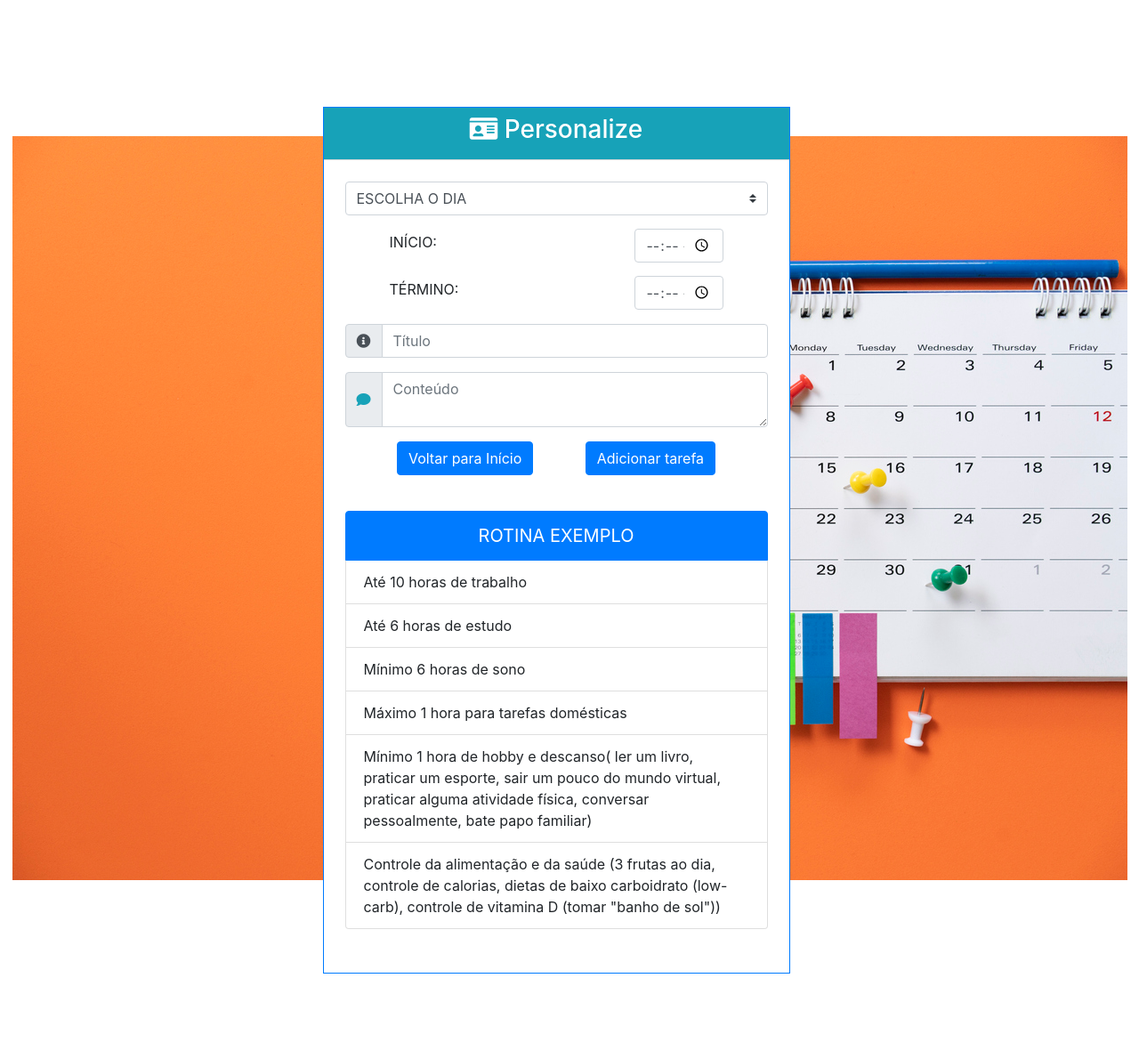
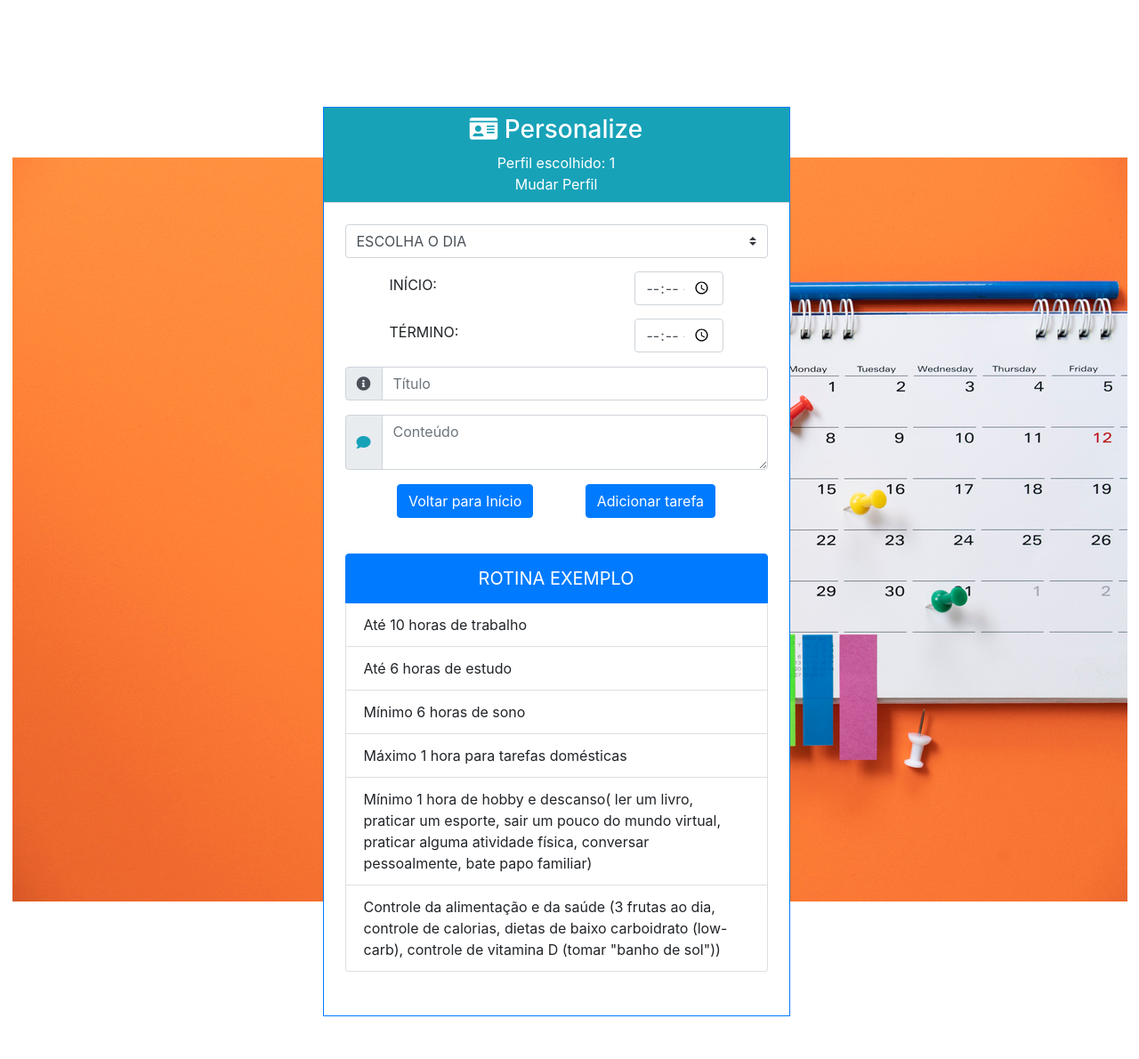
Before and after one commit to adapt-tiaw/adapt, a PHP site: page /rotina1.html in a window 1280 px wide. Shown: the whole page at 89% size. Before the commit the page ends 1094 px from the top, so only its background shows below. Run offline with PHP 8.4, Linux system fonts and the light colour scheme; some libraries are stand-ins or nearby versions.

Commit message:
Mostrar perfil e trocar

```diff
--- a/rotina.css
+++ b/rotina.css
@@ -44,3 +44,7 @@ body {
 .clock:first-child {
   margin-bottom: 15px;
 }
+
+.link-perfis {
+  color: #fff;
+}
--- a/rotina1.html
+++ b/rotina1.html
@@ -29,7 +29,14 @@
                         <div class="card-header p-0">
                             <div class="bg-info text-white text-center py-2">
                                 <h3><i class="fa fa-id-card" aria-hidden="true"></i> Personalize </h3>
-                                <p class="m-0"></p>
+                                <div class="item-box-blog-date bg-blue-ui white">
+                                    <span id="perfil-escolhido" class="mon">Perfil escolhido: 1</span>
+                                    <br>
+                                    <span class="mon">
+                                        <a href="perfis.html" class="link-perfis">Mudar Perfil</a>
+                                    </span>
+                                </div>
+
                             </div>
                         </div>
                         <div class="card-body p-4">
```
Also changed, not shown: rotina.js (+15 -1 lines), rotina2.html (+12 -3 lines), rotina3.html (+8 -1 lines), rotina4.html (+8 -1 lines).
